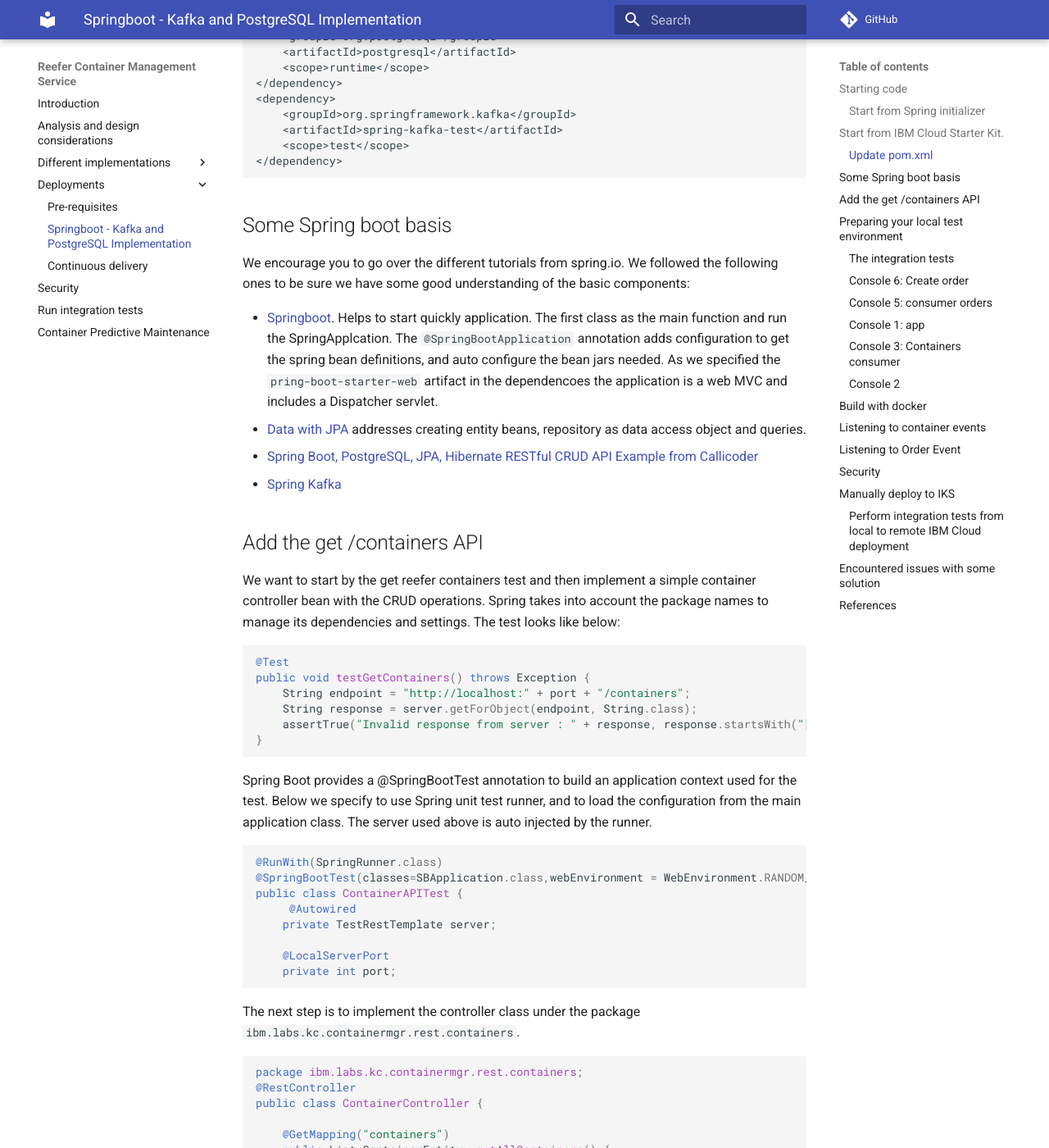
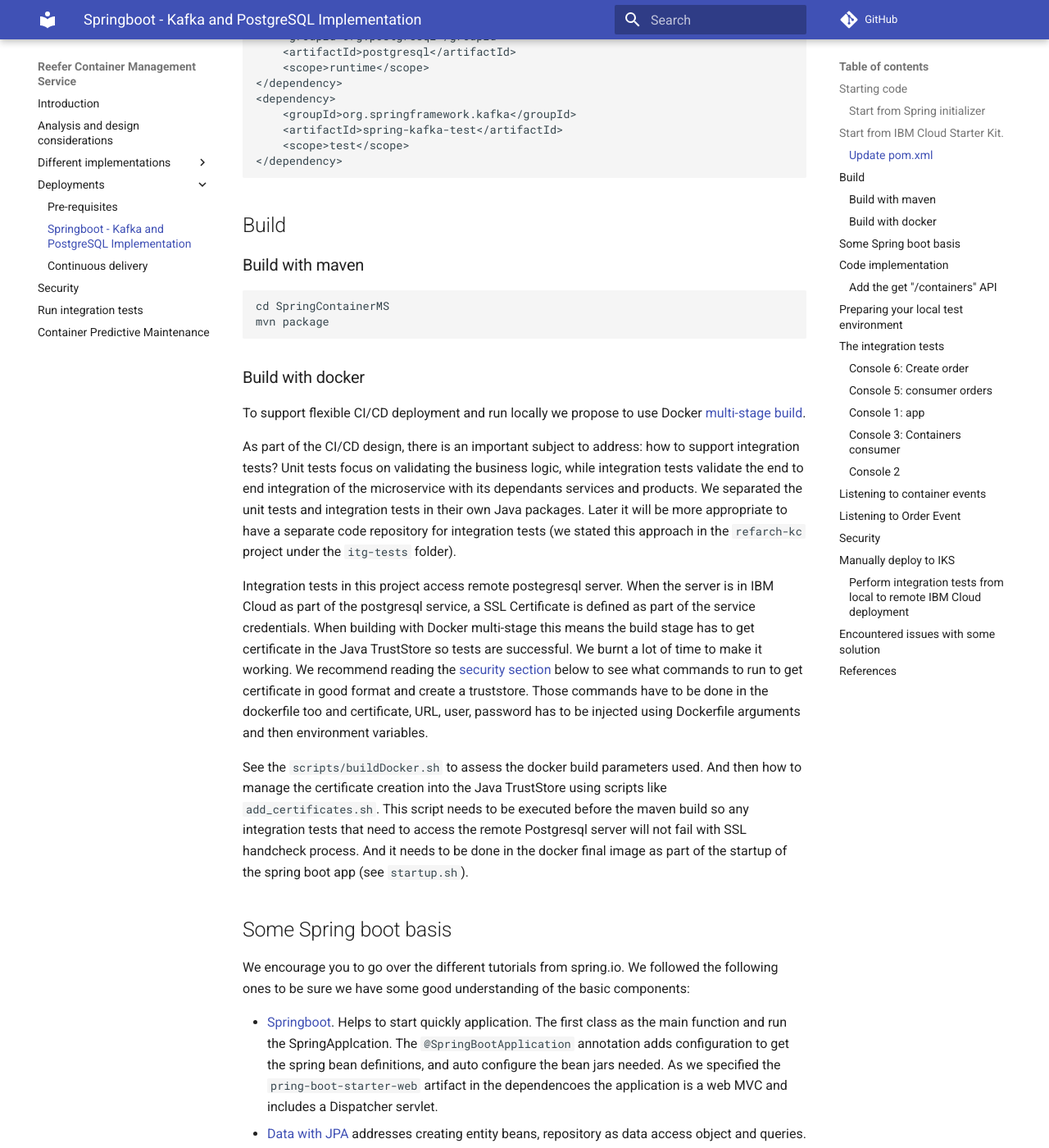
Before and after one commit to ibm-cloud-architecture/refarch-kc-container-ms, an MkDocs documentation site: the page built from docs/springboot/README.md, in a window 1280 px wide and 1400 px high, scrolled down 4067 px. Shown: the whole window at 82% size. Built offline with MkDocs 1.6.1 and Material for MkDocs 9.7.7, drawn with Linux system fonts in a browser that asks for light colours; comment, search, counter and statistics services are not loaded; some of the changed text lies outside the part shown.

Commit message:
improve doc and script

````diff
--- a/docs/springboot/README.md
+++ b/docs/springboot/README.md
@@ -80,6 +80,26 @@
 </dependency>
 ```
 
+## Build
+
+### Build with maven
+
+```
+cd SpringContainerMS
+mvn package
+```
+
+### Build with docker
+
+To support flexible CI/CD deployment and run locally we propose to use Docker [multi-stage build](https://docs.docker.com/develop/develop-images/multistage-build/).
+
+As part of the CI/CD design, there is an important subject to address: how to support integration tests? Unit tests focus on validating the business logic, while integration tests validate the end to end integration of the microservice with its dependants services and products. We separated the unit tests and integration tests in their own Java packages. Later it will be more appropriate to have a separate code repository for integration tests (we stated this approach in the `refarch-kc` project under the `itg-tests` folder).
+
+Integration tests in this project access remote postegresql server. When the server is in IBM Cloud as part of the postgresql service, a SSL Certificate is defined as part of the service credentials. When building with Docker multi-stage this means the build stage has to get certificate in the Java TrustStore so tests are successful. We burnt a lot of time to make it working. We recommend reading the [security section](#security) below to see what commands to run to get certificate in good format and create a truststore. Those commands have to be done in the dockerfile too and certificate, URL, user, password has to be injected using Dockerfile arguments and then environment variables.
+
+See the `scripts/buildDocker.sh` to assess the docker build parameters used. And then how to manage the certificate creation into the Java TrustStore using scripts like `add_certificates.sh`. This script needs to be executed before the maven build so any integration tests that need to access the remote Postgresql server will not fail with SSL handcheck process. And it needs to be done in the docker final image as part of the startup of the spring boot app (see `startup.sh`).
+
+
 ## Some Spring boot basis
 
 We encourage you to go over the different tutorials from spring.io. We followed the following ones to be sure we have some good understanding of the basic components:
@@ -89,7 +109,9 @@
 * [Spring Boot, PostgreSQL, JPA, Hibernate RESTful CRUD API Example from Callicoder](https://www.callicoder.com/spring-boot-jpa-hibernate-postgresql-restful-crud-api-example/)
 * [Spring Kafka](https://spring.io/projects/spring-kafka)
 
-## Add the get /containers  API
+## Code implementation
+
+### Add the get "/containers"  API
 
 We want to start by the get reefer containers test and then implement a simple container controller bean with the CRUD operations. Spring takes into account the package names to manage its dependencies and settings. The test looks like below:
 
@@ -167,6 +189,7 @@
 ```
 
 Finally the controller is integrating the repository:
+
 ```java
     @Autowired
 	private ContainerRepository containerRepository;
@@ -179,21 +202,24 @@
     }
 
 ```
+
 The test fails as it is missing the configuration to the postsgresql service. As we do not want to hardcode the password and URL end point or share secret in public github we define the configuration using environment variables. See the [application.properties](https://github.com/ibm-cloud-architecture/refarch-kc-container-ms/blob/master/SpringContainerMS/src/main/resources/application.properties) file. We have two choices for the Postgresql service: one using IBM Cloud and one running local docker image.
 
-To export the different environment variables we have a `setenv.sh` script (which we have defined a template for named setenv.sh.tmp in the main repository `refarch-kc`) with one argument used to control the different environment varaibles for Kafka and Postgresql. The script argument should be one of LOCAL (default if no argument is given), IBMCLOUD, or ICP.
+To export the different environment variables we have a `setenv.sh` script (which we have defined a template for, named setenv.sh.tmpl in the main repository `refarch-kc`) with one argument used to control the different environment varaibles for Kafka and Postgresql. The script argument should be one of LOCAL (default if no argument is given), MINIKUBE, IBMCLOUD, or ICP.
 
-To execute against the remote postgresql and Kafka use:
+To execute against the remote postgresql and Kafka brokers use:
 ```shell
 # Under the SpringContainerMS folder
-$ source ../scripts/setenv.sh IBMCLOUD
+$ source ../../refarch-kc/scripts/setenv.sh IBMCLOUD
 $ mvn test
 ```
 
 To execute against a local kafka - postesgresql docker images, first you need to start the backend services: In the `refarch-kc` project, under the `docker` folder use the docker compose file:backbone-compose.yml (See [this note for detail](https://ibm-cloud-architecture.github.io/refarch-kc/deployments/local/#start-kafka-zookeeper-and-postgresql)):
 
+and then
 ```shell
-$ source ../scripts/setenv.sh LOCAL
+# Under the SpringContainerMS folder
+$ source ../../refarch-kc/scripts/setenv.sh LOCAL
 $ mvn test
 ```
 
@@ -206,8 +232,8 @@
 First be sure your back end services run: It will start zookeeper, kafka and postgresql. You need the [refarch-kc main project for that](https://ibm-cloud-architecture.github.io/refarch-kc/) which normally can be in one folder above this current project. To start the backend:
 
 ```shell
-$ cd refarch-kc/docker
-$ docker-compose -f backbone-compose.yml up`
+$ cd refarch-kc
+$ ./scripts/local/launch.sh BACKEND
 
 Starting docker_zookeeper1_1  ... done
 Creating docker_postgres-db_1 ... done
@@ -215,18 +241,19 @@
 ```
 > if you need to restart from empty topics, delete the kafka1 and zookeeper1 folders under `refarch-kc/docker` and restart the backend services.
 
-#### The integration tests
+## The integration tests
 
 ![](./itg-tests.png)
 
+To perform the integration test step by step do the following:
 
 | ID | Description | Run |
 | --- | --- | --- |
 | 1  | Springboot app which includes kafka consumers and producers, REST API and postgresql DAO | ./scripts/run.sh |
-| 2 | **psql** to access postgresql DB | ../scripts/start_psql |
-| 3 | containers consumer. To trace the *containers* topics. This code is in refarch-kc project in `itg-tests/ContainersPython` folder. | Use a Terminal console: refarch-kc/itg-tests/ContainersPython/ runContainerConsumer.sh LOCAL c01 |
+| 2 | **psql** to access postgresql DB | From the refarch-kc-container-ms folder do ./scripts/start_psql |
+| 3 | **containers** consumer. To trace the *containers* topics. This code is in refarch-kc project in `itg-tests/ContainersPython` folder. | Use a Terminal console: refarch-kc/itg-tests/ContainersPython/ runContainerConsumer.sh LOCAL c01 |
 | 4 | container events producer. To generate events. This code is in refarch-kc project in `itg-tests/ContainersPython` folder. | Use a Terminal console: refarch-kc/itg-tests/ContainersPython/ addContainer.sh LOCAL c01 |
-| 5 | orders consumer. To trace the *orders* topics. This code is in refarch-kc project in `itg-tests/OrdersPython` folder. | Use a Terminal console:refarch-kc/itg-tests/OrdersPython/ runOrderConsumer.sh LOCAL order01 |
+| 5 | orders consumer. To trace the *orders* topics. This code is in refarch-kc project in `itg-tests/OrdersPython` folder. | Use a Terminal console: refarch-kc/itg-tests/OrdersPython/ runOrderConsumer.sh LOCAL order01 |
 | 6 | orders events producer. To generate order events. This code is in refarch-kc project in `itg-tests/OrdersPython` folder. | Use a Terminal console: refarch-kc/itg-tests/OrdersPython/ addOrder.sh LOCAL order01 |
 
 
--- a/mkdocs.yml
+++ b/mkdocs.yml
@@ -11,8 +11,8 @@
     - Pre-requisites: deployment.md
     - Run spring boot app locally: springboot/README.md
     - Continuous delivery: cicd.md
-  - Security: https://ibm-cloud-architecture.github.io/refarch-kc-container-ms/springboot/#security
-  - Run integration tests: https://ibm-cloud-architecture.github.io/refarch-kc-container-ms/springboot/#the-integration-tests
+  - Security: springboot/#security
+  - Run integration tests: springboot/#the-integration-tests
   - Container Predictive Maintenance: metrics.md
 theme:
   name: material
````
Also changed, not shown: other parts of docs/springboot/README.md (+0 -10 lines), docs/index.md (+9 -3 lines), 1 other file.
